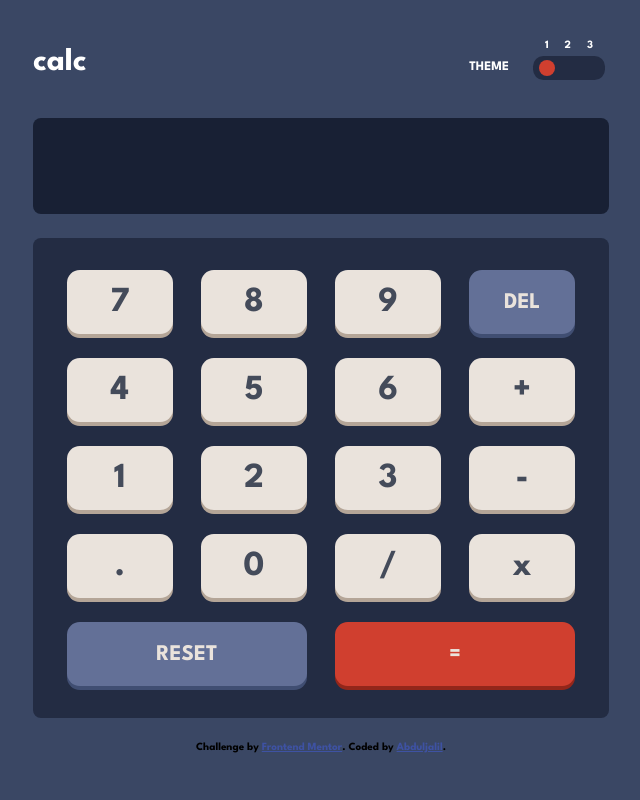
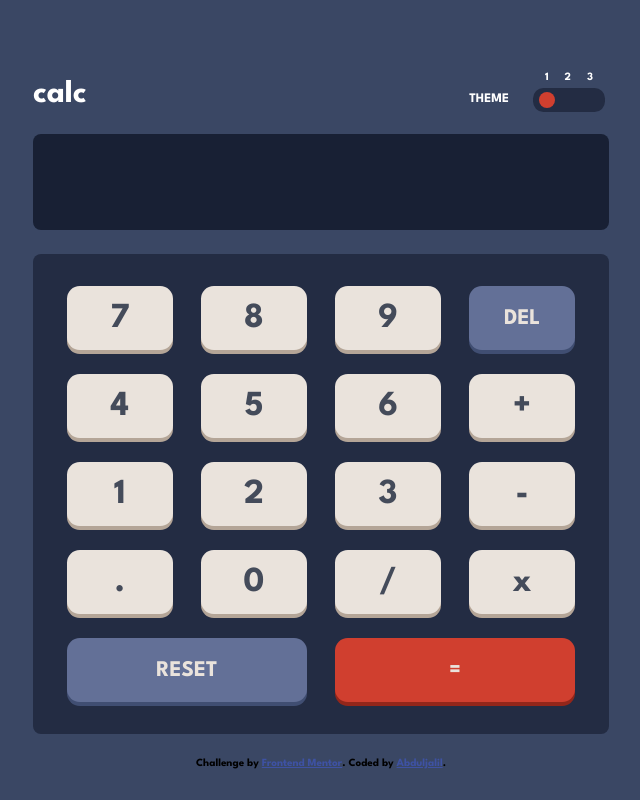
Before and after one commit to Abduljalil11/Calculator-app, a plain HTML site: page index.html in a window 1280 px wide. Shown: the whole page, without its empty margins (319-959 px from the left). Drawn offline with Linux system fonts and the light colour scheme.

Commit message:
adjusted the view height

```diff
--- a/calc-app.css
+++ b/calc-app.css
@@ -36,7 +36,7 @@ article{
     display:flex;
     justify-content:space-between;
     color:white;
-
+    margin-top: 3rem;
 }
 .header > div:first-child{
     font-size:2rem;
@@ -99,7 +99,7 @@ article{
 #screen{
     background-color:hsl(224, 36%, 15%);
     line-height:0rem;
-    margin-top:2rem;
+    margin-top:1rem;
     padding:3rem 1.5rem;
     text-align:right;
     color:white;
--- a/index.html
+++ b/index.html
@@ -55,7 +55,7 @@
 </article>
     <div class="attribution">
   Challenge by <a href="https://www.frontendmentor.io?ref=challenge" target="_blank">Frontend Mentor</a>.
-  Coded by <a href="#">Abduljalil</a>.
+  Coded by <a href="./images/favicon-32x32.png">Abduljalil</a>.
     </div>
 </body>
 </html>
```
